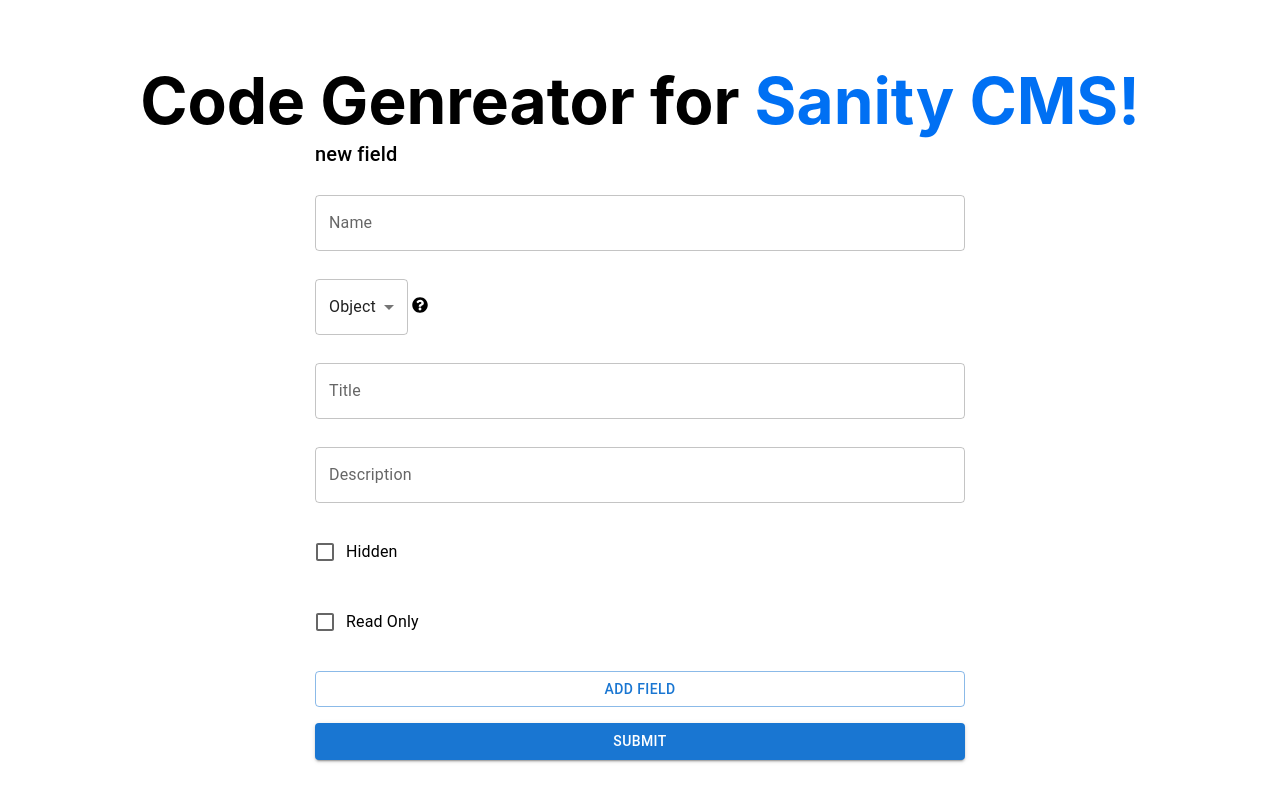
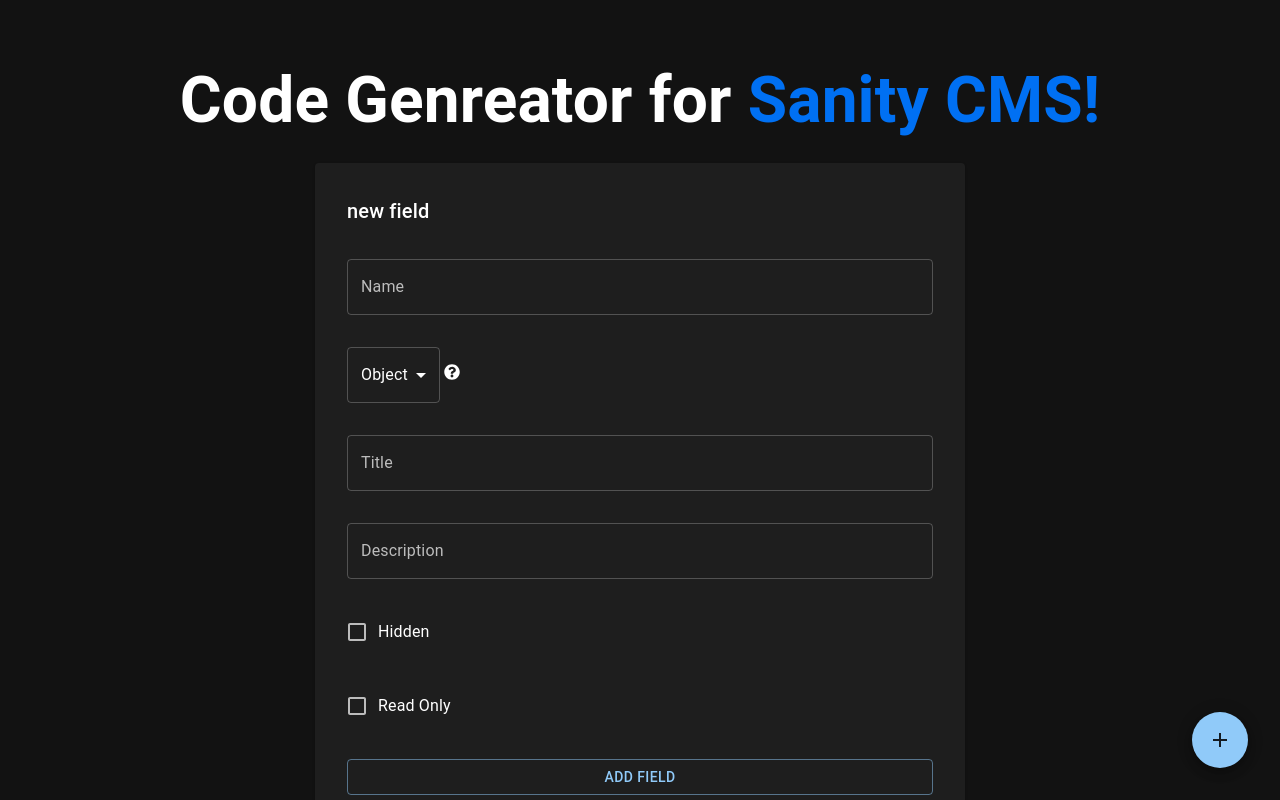
Before and after one commit to TheBigSasha/sanity_config_creator, a Next.js app: page / in a window 1280 px wide. Shown: the top 800 px of the page. Built offline with nearby package versions, Linux system fonts and the light colour scheme.

Commit message:
beautify UI

```diff
--- a/components/SanityTypeCreator.tsx
+++ b/components/SanityTypeCreator.tsx
@@ -11,10 +11,10 @@
   Grid,
   Paper,
   Card,
-  Typography,
+  Typography, SpeedDial, SpeedDialIcon, SpeedDialAction,
 } from "@mui/material";
 import styled from "styled-components";
-import { FaQuestionCircle } from "react-icons/fa";
+import {FaArrowCircleRight, FaGithub, FaJs, FaQuestionCircle, FaSave, FaUndo} from "react-icons/fa";
 
 type SanityFieldType =
   | "Array"
@@ -296,7 +296,8 @@
   display: flex;
   flex-direction: column;
   gap: 0.25rem;
-  margin-top: 25px;
+  padding: ${({ isRoot }) => (!isRoot ? "0" : "2rem")};
+  margin-top: ${({ isRoot }) => (!isRoot ? "0" : "25px")};
   width: ${({ isRoot }) => (isRoot ? "clamp(300px, 80vw, 650px);" : "300px")};
 `;
 
@@ -333,7 +334,7 @@
       type={isRoot ? "submit" : "button"}
       variant="contained"
     >
-      {isRoot ? "submit" : "save"}
+      {isRoot ? "download generated code" : "save"}
     </Button>
   );
 
@@ -346,12 +347,12 @@
   const allObjectNames = [...SanityFieldTypes, newlyCreatedObjectNames].flat();
 
   // @ts-ignore
-  return (
-    <>
-      <Typography variant="h6">
-        {getValues().name || "new field"} {formState.isDirty ? "*" : ""}
-      </Typography>
+  const out = <>
       <Form isRoot={isRoot} onSubmit={handleSubmit(onSubmit)}>
+        <Typography variant="h6">
+          {getValues().name || "new field"} {formState.isDirty ? "*" : ""}
+        </Typography>
+        <br/>
         <Controller
           name="name"
           control={control}
@@ -594,24 +595,20 @@
         </>
       </Form>
       {!isRoot && subButton}
-    </>
-  );
+      </>
+
+
+  if(!isRoot) {
+    return out;
+  }
+
+   return  <Paper> {out} </Paper>
+
 };
 
-const saveFiles = (fp: SanityFieldProperties) => {
+const saveTs = (fp: SanityFieldProperties) => {
   // save a JSON file of the schema (JSON stringify) and sanity code (exportSanitySchema -> .ts)
-  const json = JSON.stringify(fp, null, 2);
   const ts = exportSanitySchema(fp, true);
-
-  const blob = new Blob([json], { type: "application/json" });
-  const url = URL.createObjectURL(blob);
-  const a = document.createElement("a");
-
-  a.href = url;
-  a.download = `${fp.name}.json`;
-  a.click();
-
-  URL.revokeObjectURL(url);
 
   const blob2 = new Blob([ts], { type: "text/plain" });
   const url2 = URL.createObjectURL(blob2);
@@ -621,26 +618,81 @@
   a2.download = `${fp.name}.ts`;
   a2.click();
 
-  console.log(ts);
 
   URL.revokeObjectURL(url2);
 };
 
+const saveJson = (fp: SanityFieldProperties) => {
+  const json = JSON.stringify(fp, null, 2);
+    const blob = new Blob([json], { type: "text/plain" });
+    const url = URL.createObjectURL(blob);
+    const a = document.createElement("a");
+
+    a.href = url;
+    a.download = `${fp.name}.json`;
+    a.click();
+
+
+    URL.revokeObjectURL(url);
+}
+
+
+const DEFAULT_DATA: SanityObjectFieldProperties = {
+  type: "Object",
+  name: "",
+  title: "",
+  description: "",
+  fields: [],
+  readOnly: false,
+  hidden: false,
+};
+
 export const SanityTypeCreator = () => {
+  const [ data, setData ] = useState<SanityFieldProperties>(DEFAULT_DATA)
   return (
     <div>
       <FieldForm
         isRoot
-        onSubmit={(data) => saveFiles(data)}
-        defaultValues={{
-          type: "Object",
-          name: "",
-          title: "",
-          description: "",
-          readOnly: false,
-          hidden: false,
-        }}
+        onSubmit={(dta) => {setData(dta); saveTs(dta);}}
+        defaultValues={data}
       />
+      <SpeedDial
+          ariaLabel="Quick Menu"
+          sx={{ position: 'absolute', bottom: "2rem", right: "2rem" }}
+          icon={<SpeedDialIcon />}
+      >
+            <SpeedDialAction
+                icon={<FaJs/>}
+                tooltipTitle={"Save Generated Code (.ts)"}
+                onClick={() => {
+                  saveTs(data);
+                }}/>
+
+        <SpeedDialAction
+            icon={<FaSave/>}
+            tooltipTitle={"Save Entry (.json)"}
+            onClick={() => {
+                saveJson(data);
+            }}/>
+
+
+          <SpeedDialAction
+                icon={<FaGithub/>}
+                tooltipTitle={"View on Github"}
+                onClick={() => {
+                    typeof window !== 'undefined' && window.open("");
+                }}/>
+
+        <SpeedDialAction
+          icon={<FaUndo/>}
+            tooltipTitle={"Reset"}
+            onClick={() =>
+              setData(DEFAULT_DATA)
+            }/>
+
+
+
+      </SpeedDial>
     </div>
   );
 };
--- a/pages/_app.tsx
+++ b/pages/_app.tsx
@@ -1,8 +1,17 @@
 import "../styles/globals.css";
 import type { AppProps } from "next/app";
+import {createTheme, CssBaseline, ThemeProvider} from "@mui/material";
+
+const darkTheme = createTheme({
+  palette: {
+    mode: 'dark',
+  },
+});
 
 function MyApp({ Component, pageProps }: AppProps) {
-  return <Component {...pageProps} />;
+  return     <ThemeProvider theme={darkTheme}>
+    <CssBaseline />
+    <Component {...pageProps} /> </ThemeProvider>;
 }
 
 export default MyApp;
```
